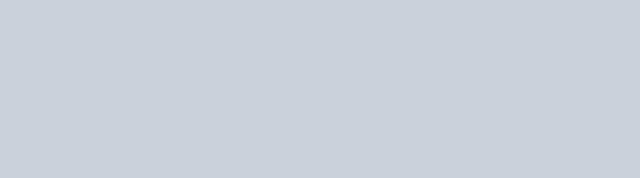
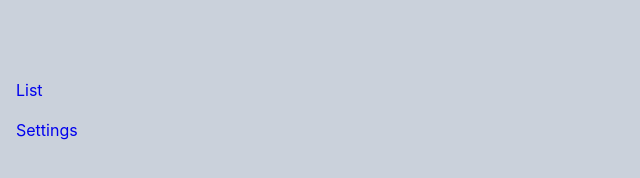
Before and after one commit to An1mus/merntodo, a React (Create React App) app: page / in a window 1280 px wide. Shown: the part 290-468 px from the top of the page, without its empty margins (0-640 px from the left). Built offline with nearby package versions, Linux system fonts and the light colour scheme.

Commit message:
Navigation

```diff
--- a/src/App.scss
+++ b/src/App.scss
@@ -19,6 +19,10 @@
 	--text-color-primary: var(--blue);
 }
 
+a {
+	text-decoration: none;
+}
+
 .app {
 	background: var(--background-color-primary);
 	color: var(--text-color-primary);
--- a/src/App.tsx
+++ b/src/App.tsx
@@ -1,10 +1,12 @@
 import React, {useState} from 'react';
 import './App.scss';
+import {Menu} from "./components/common";
 
 function App() {
     const [theme, setTheme] = useState(true)
     return (
         <div className={`app ${theme ? 'light' : 'dark'}`}>
+            <Menu />
             <div className="content-container">
                 <header className="app-header">
                 <span>
--- /dev/null
+++ b/src/components/common/Menu/index.module.scss
@@ -0,0 +1,15 @@
+nav {
+	display: flex;
+	flex-direction: column;
+	justify-content: center;
+	position: absolute;
+	left: 0;
+	top: 0;
+	bottom: 0;
+	width: auto;
+
+	a {
+		line-height: 1.5rem;
+		padding: 0.5rem 1rem;
+	}
+}
--- /dev/null
+++ b/src/components/common/Menu/index.tsx
@@ -0,0 +1,20 @@
+import styles from './index.module.scss';
+
+const MenuItems = [
+    {
+        name: 'List',
+        path: '/'
+    },
+    {
+        name: 'Settings',
+        path: '/settings'
+    }
+];
+
+const Menu = () => {
+    return <nav className={styles.nav}>
+        {MenuItems.map(({path, name}) => <a key={name} href={path}>{name}</a>)}
+    </nav>
+}
+
+export default Menu;
--- /dev/null
+++ b/src/components/common/index.tsx
@@ -0,0 +1,5 @@
+import Menu from "./Menu";
+
+export {
+    Menu
+}
```
Also changed, not shown: src/routes/Settings/index.tsx (renamed from src/routes/settings/index.tsx), src/routes/ToDoList/index.tsx (renamed from src/routes/list/index.tsx).
